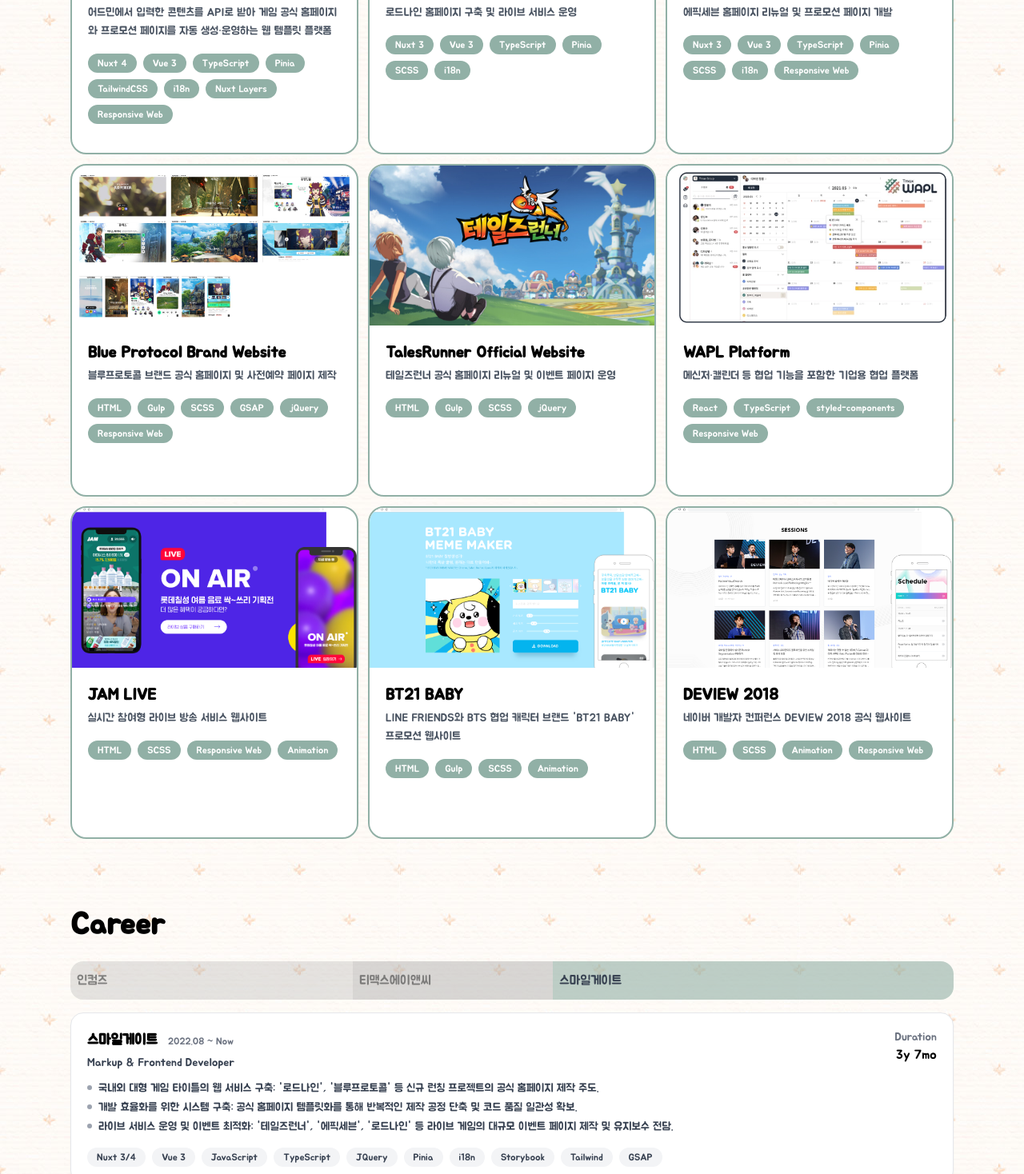
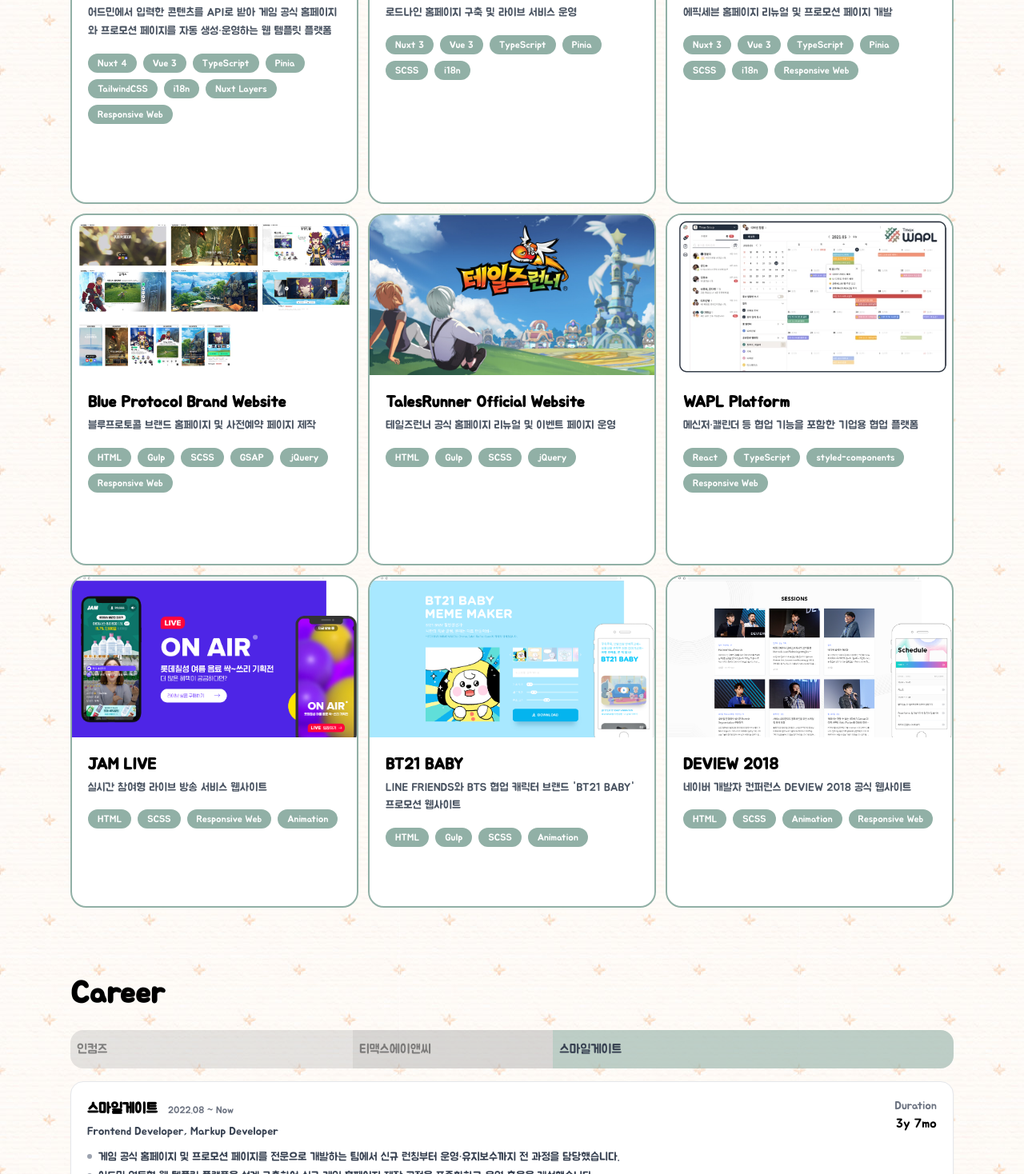
Before and after one commit to chae-lin/chae-lin.github.io, a Nuxt app: page / in a window 1280 px wide. Shown: the part 1162-2630 px from the top of the page at 80% size. Built offline with nearby package versions, Linux system fonts and the light colour scheme; a web font is replaced by a local one.

Commit message:
fix. projects내용 요약, career 내용 수정

```diff
--- a/assets/data/career.ts
+++ b/assets/data/career.ts
@@ -14,11 +14,11 @@
     end: "2020-09",
     role: "Markup Developer",
     summary: [
-      "네이버 서비스 UI 마크업 전담: 자회사 소속으로서 JAM LIVE, BT21, 스마트플레이스 등 20여 개 이상의 네이버 핵심 서비스 마크업 수행.",
-      "웹 표준 및 접근성: 네이버 책 서비스 접근성 개선 프로젝트 참여 및 시맨틱 마크업 최적화.",
-      "대규모 어드민 시스템 리딩: 네이버 사내 어드민 마크업 가이드 수립 및 프로젝트 리딩 경험 보유.",
+      "네이버, LINE FRIENDS 등 대형 서비스의 UI 마크업을 담당한 웹 에이전시에서 다양한 프로젝트를 경험했습니다.",
+      "JAM LIVE·BT21 BABY·NAVER WORKPLACE·SMARTPLACE 등 신규 구축부터 운영 대응까지 폭넓게 참여했습니다.",
+      "웹 표준·접근성 기반 시맨틱 마크업, 폴더블 디바이스 대응, 5개 언어 다국어 UI 구현, 크로스브라우징 대응 등 안정적인 서비스 환경 구축에 기여했습니다.",
     ],
-    tech: ["HTML", "CSS", "SCSS", "Gulp", "Swiper", "Slick"],
+    tech: ["HTML5", "CSS", "SCSS", "CSS Animation", "Gulp", "Swiper", "Slick"],
   },
   {
     company: "티맥스에이앤씨",
@@ -26,24 +26,32 @@
     end: "2022-07",
     role: "Markup Developer",
     summary: [
-      "협업 플랫폼 '티맥스 와플' 초기 런칭 멤버: 제품 설계 단계부터 오픈 및 안정화까지 전 과정 참여.",
-      "컴포넌트 중심 개발 및 시스템화: Storybook 기반의 공통 컴포넌트 라이브러리 구축으로 개발 생산성 30% 이상 향상.",
-      "웹 표준 및 UI/UX 정밀 구현: Figma 기반의 시맨틱 마크업과 React 기반의 고도화된 UI 개발 경험 보유.",
+      "기업용 올인원 협업 플랫폼 WAPL의 초기 설계부터 서비스 런칭까지 전 과정에 참여했습니다.",
+      "플랫폼·캘린더·웍스·메신저 전 영역 UI 마크업을 담당하며 공통 컴포넌트 설계와 Storybook 문서화로 팀 내 UI 파편화를 방지했습니다.",
+      "ThemeProvider 기반 다크모드 및 고객사별 커스터마이징 테마 시스템을 구축했습니다.",
+      "룸 설정·구성원 관리 등 핵심 플랫폼 기능 개발에도 직접 참여했습니다.",
     ],
-    tech: ["React", "TypeScript", "JavaScript", "Styled Components"],
+    tech: [
+      "React",
+      "TypeScript",
+      "JavaScript",
+      "Styled Components",
+      "Storybook",
+    ],
   },
   {
     company: "스마일게이트",
     start: "2022-08",
     end: null, // 현재 재직중(오늘까지)
-    role: "Markup & Frontend Developer",
+    role: "Frontend Developer, Markup Developer",
     summary: [
-      "국내외 대형 게임 타이틀의 웹 서비스 구축: '로드나인', '블루프로토콜' 등 신규 런칭 프로젝트의 공식 홈페이지 제작 주도.",
-      "개발 효율화를 위한 시스템 구축: 공식 홈페이지 템플릿화를 통해 반복적인 제작 공정 단축 및 코드 품질 일관성 확보.",
-      "라이브 서비스 운영 및 이벤트 최적화: '테일즈런너', '에픽세븐', '로드나인' 등 라이브 게임의 대규모 이벤트 페이지 제작 및 유지보수 전담.",
+      "게임 공식 홈페이지 및 프로모션 페이지를 전문으로 개발하는 팀에서 신규 런칭부터 운영·유지보수까지 전 과정을 담당했습니다.",
+      " 어드민 연동형 웹 템플릿 플랫폼을 설계·구축하여 신규 게임 홈페이지 제작 공정을 표준화하고 운영 효율을 개선했습니다.",
+      "Nuxt Layers 기반 모듈화 아키텍처, Atomic Design 패턴 컴포넌트 설계, SSR/CSR 렌더링 전략 분리, LRU 캐시 적용 등 구조적인 성능 최적화를 주도했습니다.",
+      "최대 8개 언어 글로벌 서비스 대응 경험을 쌓았습니다.",
     ],
     tech: [
-      "Nuxt 3/4",
+      "Nuxt 4",
       "Vue 3",
       "JavaScript",
       "TypeScript",
--- a/assets/data/projects.ts
+++ b/assets/data/projects.ts
@@ -28,17 +28,17 @@
       "Responsive Web",
     ],
     detail: {
-      role: "Frontend Developer",
+      role: "Frontend Developer, Markup Developer",
       highlights: [
-        "게임 공식 홈페이지 및 프로모션 페이지 공통 템플릿 구조 설계",
-        "Nuxt Layers 기반 모듈 분리 아키텍처 구축",
-        "Atomic Design 패턴 기반 UI 컴포넌트 구조 설계 및 제작",
-        "동적 라우팅 기반 페이지 자동 생성 기능 구현",
-        "i18n 기반 다국어(6개 언어) 지원 구조 설계",
-        "TailwindCSS + CSS 변수 기반 반응형 및 테마 구조 설계",
-        "템플릿 기반 구조를 도입하여 신규 사이트 구축 공수 절감",
+        "Nuxt4 + Vue3 기반 게임 웹사이트 템플릿 플랫폼 설계 및 구현",
+        "Nuxt Layers 기반 composables·stores·server·middleware 공통 레이어 분리 아키텍처 구축",
+        "Atomic Design 패턴 기반 UI 컴포넌트 구조 설계",
+        "동적 라우트 기반 최대 3뎁스 URL 처리 구조 설계",
+        "LRU 캐시 적용 + SSR/CSR 미들웨어 역할 분리로 초기 렌더링 성능 개선",
+        "i18n 기반 6개 언어 다국어 지원 구조 구현",
+        "템플릿 기반 사이트 생성 구조로 신규 게임 홈페이지 제작 공수 절감",
       ],
-      duration: "2025.09 ~ 2026.01",
+      duration: "2025.09 ~ 2026.03",
     },
     link: "Internal Platform (Non-public)",
   },
@@ -48,13 +48,15 @@
     thumbnail: "/images/projects/l9-asia.jpg",
     stack: ["Nuxt 3", "Vue 3", "TypeScript", "Pinia", "SCSS", "i18n"],
     detail: {
-      role: "Markup Developer",
+      role: "Frontend Developer, Markup Developer",
       highlights: [
-        "공식 홈페이지 전체 페이지(13개) UI 마크업 전담",
-        "프로모션 이벤트 페이지 UI 구현",
-        "SCSS(BEM) 기반 스타일 아키텍처 설계",
-        "애니메이션 및 인터랙션 UI 구현",
-        "라이브 서비스 운영 및 이벤트 페이지 제작",
+        "공식 홈페이지 전체 13개 페이지 UI 마크업 전담 및 다수 프로모션 페이지 제작·운영",
+        "SCSS(BEM) 기반 스타일 아키텍처 구성 및 재사용 가능한 공통 컴포넌트·레이아웃 설계",
+        "슬라이드·마우스오버·스크롤 등 상태 기반 인터랙션 UI 구현",
+        "광각 화면(1920px+) 블러 처리 방식 제안·적용, 태블릿 중간 해상도 자체 대응",
+        "WebP 포맷 적용 및 비활성 영상 정지·초기화 처리로 렌더링 성능 개선",
+        "SSR 기반 메타 정보 수정으로 SEO 개선",
+        "다국어를 고려한 글로벌 서비스 대응 UI 구현",
       ],
       duration: "2024.03 ~ 2025.06",
     },
@@ -74,11 +76,12 @@
       "Responsive Web",
     ],
     detail: {
-      role: "Frontend Developer",
+      role: "Frontend Developer, Markup Developer",
       highlights: [
-        "메인 페이지 UI 리뉴얼 및  프론트엔드 개발",
+        "메인 페이지 UI 리뉴얼 마크업 전담",
+        "반응형 레이아웃 및 인터랙션 UI 구현",
+        "Nuxt 기반 API 연동으로 동적 콘텐츠 렌더링 구현",
         "프로모션 페이지 UI 마크업 및 프론트엔드 개발",
-        "반응형 레이아웃 및 인터랙션 UI 구현",
       ],
       duration: "2023.10 ~ 2024.02",
     },
@@ -86,16 +89,16 @@
   },
   {
     title: "Blue Protocol Brand Website",
-    description: "블루프로토콜 브랜드 공식 홈페이지 및 사전예약 페이지 제작",
+    description: "블루프로토콜 브랜드 홈페이지 및 사전예약 페이지 제작",
     thumbnail: "/images/projects/blueprotocol.png",
     stack: ["HTML", "Gulp", "SCSS", "GSAP", "jQuery", "Responsive Web"],
     detail: {
       role: "Markup Developer",
       highlights: [
-        "브랜드 홈페이지 UI 마크업",
-        "GSAP 기반 원페이지 스크롤 인터랙션 구현",
-        "사전예약 프로모션 페이지 구현",
-        "반응형 UI 및 애니메이션 인터랙션 구현",
+        "fullpage.js 기반 원페이지 풀스크린 스크롤 인터랙션 구현",
+        "GSAP 기반 섹션별 애니메이션 및 동적 모션 구현",
+        "가로모드 fullpage 레이아웃 왜곡 문제 파악 및 시스템 스크롤 전환 구조 제안·적용",
+        "폴더블·가로모드 포함 다양한 해상도 대응으로 크로스 디바이스 UI 안정성 확보",
       ],
       duration: "2023.04 ~ 2023.09",
     },
@@ -109,12 +112,10 @@
     detail: {
       role: "Markup Developer",
       highlights: [
-        "공식 홈페이지 UI 리뉴얼 마크업",
-        "100건 이상의 프로모션 페이지 제작",
-        "레거시 jQuery 환경 유지보수",
-        "애니메이션 및 인터랙션 UI 구현",
-        "Gulp 기반 프론트엔드 빌드 환경 구성",
-        "SCSS 믹스인 구조를 활용한 스타일 재사용성 개선",
+        "공식 홈페이지 UI 리뉴얼 마크업 및 100건 이상 프로모션 이벤트 페이지 제작·운영",
+        "EJS 템플릿 엔진 도입으로 헤더·푸터 공통 컴포넌트 분리, 단일 파일 수정으로 유지보수 구조 개선",
+        "Gulp 기반 빌드 자동화 환경 구성 및 SCSS·믹스인 도입으로 스타일 재사용성 개선",
+        "jQuery 기반 다양한 모션·인터랙션 구현 및 레거시 서비스 유지보수",
       ],
       duration: "2022.08 ~ 2023.03",
     },
@@ -128,12 +129,11 @@
     detail: {
       role: "Markup Developer",
       highlights: [
-        "협업 플랫폼 주요 기능 화면 UI 마크업",
-        "공통 UI 컴포넌트(Button, Checkbox, Modal 등) 제작",
-        "styled-components 기반 스타일 시스템 구현",
-        "다국어 지원 UI 구조 구현",
-        "반응형 레이아웃 및 인터랙션 UI 구현",
-        "Storybook 기반 컴포넌트 문서화",
+        "플랫폼·캘린더·웍스·메신저 전 영역 UI 마크업, 초기 설계부터 서비스 런칭까지 참여",
+        "Button·Modal·Input 등 공통 UI 컴포넌트 설계 및 Storybook 문서화로 UI 파편화 방지",
+        "styled-components ThemeProvider 기반 다크모드 및 고객사별 커스터마이징 테마 시스템 구축",
+        "테마 이미지 로딩 전 레이아웃 사이즈 변동, 불필요한 빈 DOM 생성 등 서비스 안정화 이슈 해결",
+        "다국어 대응 UI 구조 구현 및 웹 표준·접근성 준수 시맨틱 마크업",
       ],
       duration: "2020.10 ~ 2022.07",
     },
@@ -147,11 +147,10 @@
     detail: {
       role: "Markup Developer",
       highlights: [
-        "라이브 방송 웹사이트 UI 마크업",
-        "PC / Tablet / Mobile 대응 반응형 웹 구현",
-        "vh / vw 단위 기반 유동 레이아웃 설계",
-        "애니메이션 및 인터랙션 UI 구현",
-        "라이브 상태에 따른 UI 분기 구조 구현",
+        "Live·Advertiser 페이지 UI 마크업 및 반응형 웹 구현",
+        "실시간 채팅 UI 마크업, CSS 마스크 기반 채팅 페이드 처리로 UI 안정성 개선",
+        "vh/vw 기반 유동형 레이아웃 설계로 다양한 화면 환경 대응",
+        "CSS Animation 기반 인터랙션 및 Slick 슬라이드 구현, 크로스브라우징 대응",
       ],
       duration: "2020.06 ~ 2020.08",
     },
@@ -166,10 +165,10 @@
     detail: {
       role: "Markup Developer",
       highlights: [
-        "BT21 BABY 캐릭터 브랜드 프로모션 웹사이트 UI 마크업",
-        "캐릭터 중심 인터랙션 및 애니메이션 UI 구현",
-        "5개 언어 다국어 지원 (KR / EN / JP / CN Simplified / CN Traditional)",
-        "브랜드 콘텐츠 중심 프로모션 페이지 UI 구현",
+        "BABY·FESTIVAL 페이지 UI 마크업 전담",
+        "5개 언어(한·영·일·중 간체·번체) 다국어 지원 UI 구조 설계",
+        "CSS Animation 기반 인터랙션 및 Input range 커스텀 슬라이더 구현",
+        "크로스브라우징 대응 (IE·Chrome·Safari·Firefox)",
       ],
       duration: "2020.02",
     },
@@ -183,10 +182,10 @@
     detail: {
       role: "Markup Developer",
       highlights: [
-        "HTML / SCSS 기반 UI 마크업 및 인터랙션 구현",
-        "PC / Tablet / Mobile 대응 반응형 웹 구현",
-        "hover 인터랙션을 위한 overlay 기반 애니메이션 구조 제안",
-        "커스텀 체크박스 fallback 구조 적용으로 UI 안정성 개선",
+        "메인 페이지 및 개발자 등록 페이지 UI 마크업 및 반응형 웹 구현",
+        "커스텀 체크박스 fallback 구조 제안·적용으로 UI 안정성 개선",
+        "dimmed 레이어 기반 overlay hover 인터랙션 구조 제안·적용",
+        "Gulp 기반 빌드 환경 구성",
       ],
       duration: "2018.06 ~ 2018.09",
     },
```
